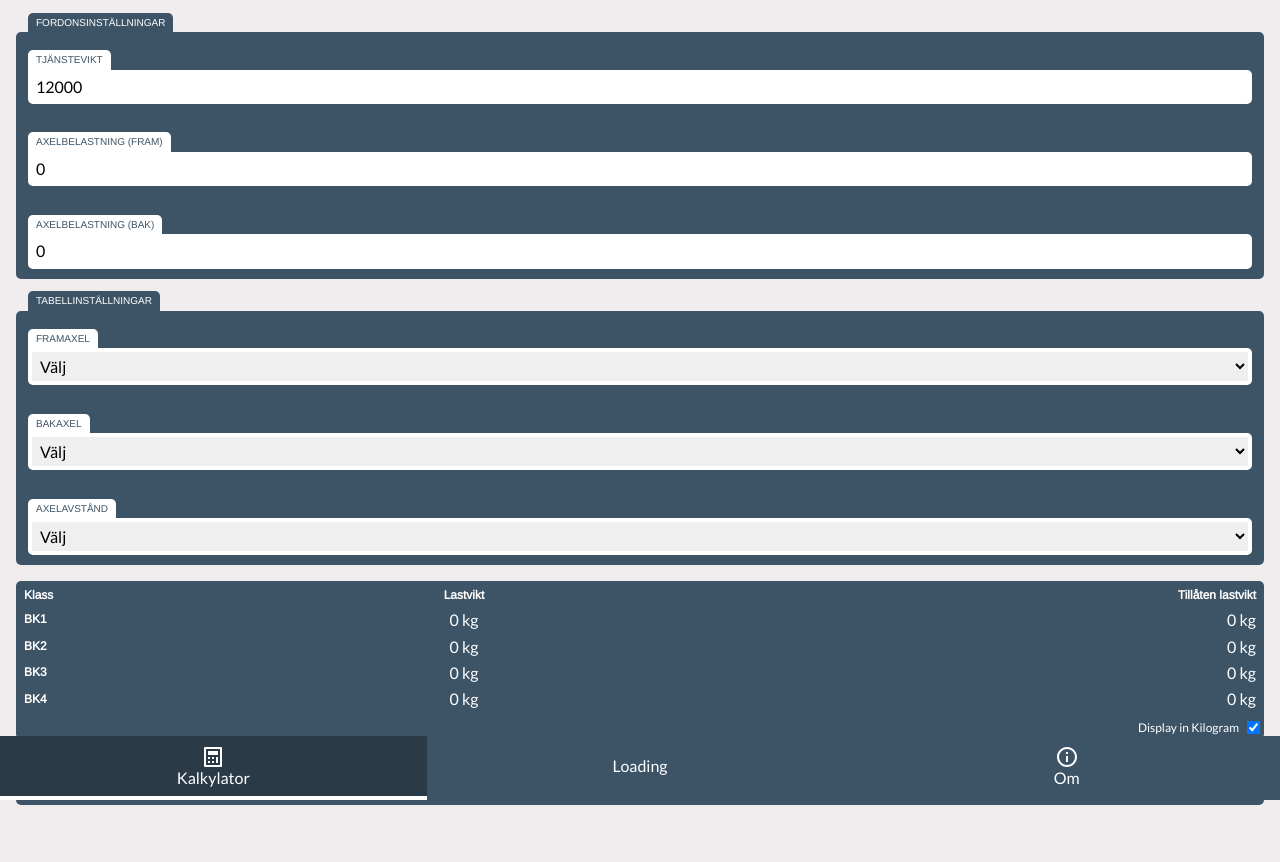
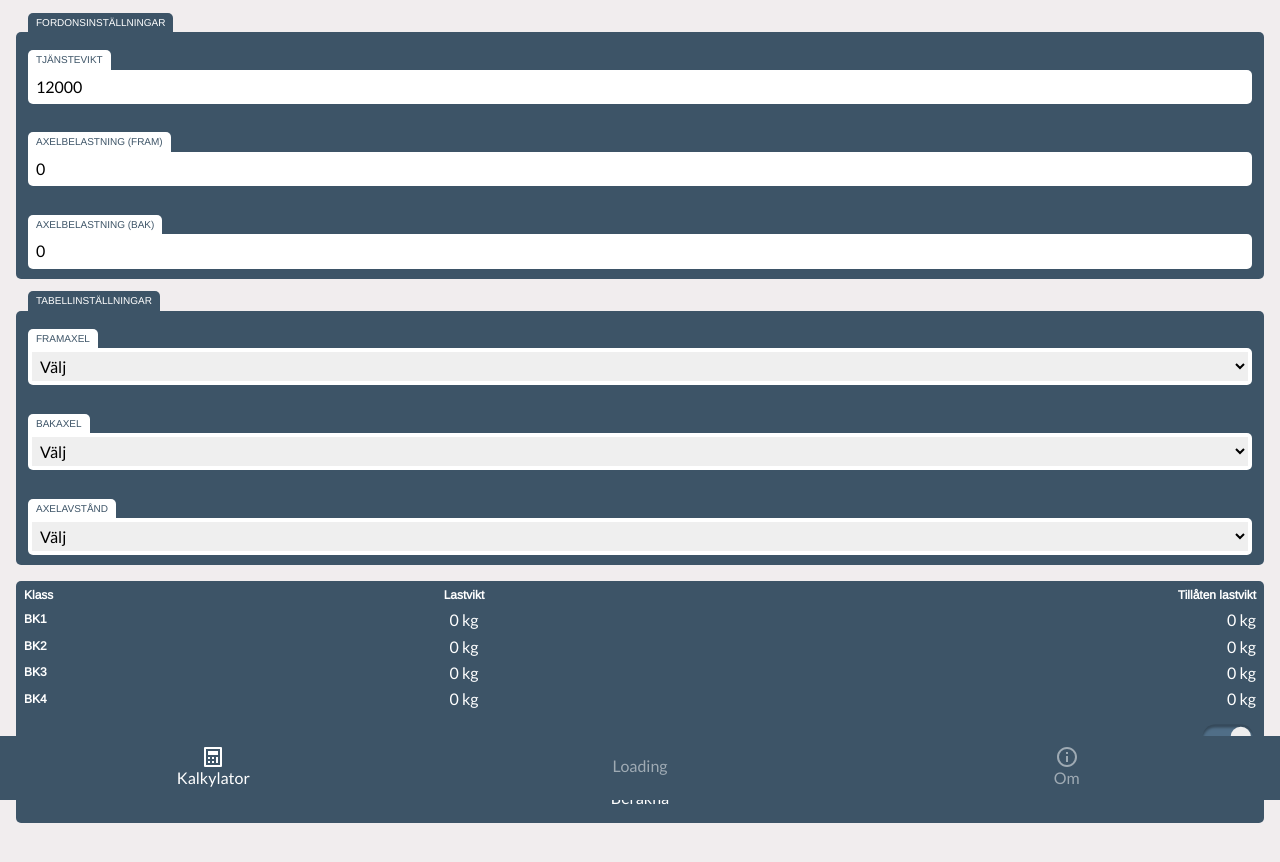
Before and after one commit to Dojan5/Truckle, a React (Create React App) app: page / in a window 1280 px wide. Shown: the top 862 px of the page. Built offline with nearby package versions, Linux system fonts and the light colour scheme.

Commit message:
Update toggle style

```diff
--- a/src/App.js
+++ b/src/App.js
@@ -2,7 +2,7 @@ import "./App.scss";
 import gwTable from "./data/grossWeightTable.json";
 import rlTable from "./data/roadLoadTable.json";
 import React, { useState } from "react";
-import { ToggleSwitch } from "./components";
+import { ToggleSwitch } from "./components/toggleSwitch.tsx";
 import { calculate as calculateTS, calculateAllowedLoad, convertToTonnes } from "./functions/calculations.ts";
 import { useTranslation } from "react-i18next";
 
@@ -35,19 +35,19 @@ function App() {
 
 	const handleFrontAxleChange = (evt) => {
 		let inputValue = evt.target.value;
-    let value = (typeof(inputValue) !== "string") ? inputValue.toString() : inputValue;
+		let value = (typeof (inputValue) !== "string") ? inputValue.toString() : inputValue;
 		setFrontAxle(value);
 	};
 
 	const handleBackAxleChange = (evt) => {
 		let inputValue = evt.target.value;
-    let value = (typeof(inputValue) !== "string") ? inputValue.toString() : inputValue;
+		let value = (typeof (inputValue) !== "string") ? inputValue.toString() : inputValue;
 		setBackAxle(value);
 	};
 
 	const handleGrossWeightChange = (evt) => {
 		let inputValue = evt.target.value;
-    let value = (typeof(inputValue) !== "string") ? inputValue.toString() : inputValue;
+		let value = (typeof (inputValue) !== "string") ? inputValue.toString() : inputValue;
 		setGrossWeight(value);
 	};
 
@@ -171,15 +171,11 @@ function App() {
 						</tbody>
 					</table>
 					<div className="unit-toggle">
-            <label onClick={() => setDisplayKilos(!displayKilos)}>
-              Display in Kilogram
-            </label>
-            <input
-              type="checkbox"
+						<ToggleSwitch
+							name="kiloToggler"
+							onChange={() => setDisplayKilos(!displayKilos)}
 							checked={displayKilos}
-              onChange={() => setDisplayKilos(!displayKilos)}
 						/>
-            {/* <ToggleSwitch clickHandler={() => setDisplayKilos(!displayKilos)} toggleState={displayKilos} /> */}
 					</div>
 				</div>
 				<button onClick={() => calculate()} className="btn">{t("interface.calculate")}</button>
--- a/src/App.scss
+++ b/src/App.scss
@@ -62,7 +62,7 @@ body {
 	}
 	@media (hover: hover) {
 		&:hover {
-			background: magenta;
+			background: lighten($primary, 10%);
 		}
 	}
 }
@@ -198,12 +198,12 @@ nav.app-menu {
     justify-content: center;
     align-items: center;
     color: white;
+		opacity: .5;
     & img.icon {
       color: white;
     }
     &.active {
-			background-color: darken($primary, 10%);
-      border-color: white;
+			opacity: 1;
     }
   }
 }
@@ -299,43 +299,42 @@ img.teeko-image { width: 100%; }
 }
 
 .toggle-switch {
-  $margin: 4px;
-  $width: 38 + $margin;
+	$width: 4rem;
 	$height: $width / 2;
-  $inner: $height - 8px;
+	$animation: all 175ms ease-in-out 0s;
+	background-color: none;
 	position: relative;
 	display: inline-block;
 	width: $width;
 	height: $height;
-  & input {
-    opacity: 0;
-    width: 0;
-    height: 0;
+	scale: .8;
+	&-input {
+		display: none;
 	}
-  & .toggle-switch-slider {
-    position: absolute;
-    cursor: pointer;
-    top: 0;
-    left: 0;
-    right: 0;
-    bottom: 0;
+	&-label {
+		display: block;
+		width: inherit;
+		height: inherit;
+		background-color: darken($primary, 10%);
+		border-radius: $width;
+		transition: $animation;
+		overflow: hidden;
+		box-shadow: inset 0 .25rem .2rem 0rem rgba(0,0,0,.35);
+	}
+	&-button {
+		display: block;
 		background-color: #eee;
+		width: $height;
+		height: $height;
 		border-radius: $height;
-    &::before {
-      position: absolute;
-      content: '';
-      width: $inner;
-      height: $inner;
-      top: $margin;
-      left: $margin;
-      background-color: $primary;
-      border-radius: $inner;
-      transition: all 150ms ease-out;
+		scale: .8;
+		margin-left: 0;
+		transition: $animation;
 	}
-  }
-  & input:checked + .toggle-switch-slider {
-    &::before {
-      transform: translateX(150%);
+	&-input:checked + &-label {
+		background-color: lighten($primary, 10%);
+		.toggle-switch-button {
+			margin-left: calc(100% - #{$height});
 		}
 	}
 }
--- a/src/components/toggleSwitch.jsx
+++ /dev/null
@@ -1,10 +0,0 @@
-import React from 'react';
-
-export const ToggleSwitch = ({toggleState, clickHandler}) => {
-    return (
-        <label onClick={() => clickHandler()} className="toggle-switch">
-            <input type="checkbox" checked={toggleState} />
-            <span className="toggle-switch-slider" />
-        </label>
-    )
-}
--- /dev/null
+++ b/src/components/toggleSwitch.tsx
@@ -0,0 +1,32 @@
+import React from 'react';
+
+interface IToggleSwitch {
+	name: string;
+	checked: boolean;
+	onChange: Function;
+	disabled?: boolean;
+}
+
+export const ToggleSwitch: React.FC<IToggleSwitch> = (props) => {
+	const { name, checked, onChange, disabled } = props;
+
+	return (
+		<div className="toggle-switch">
+			<input
+				id={name}
+				className="toggle-switch-input"
+				type="checkbox"
+				name={name}
+				checked={checked}
+				onChange={(evt) => onChange(evt)}
+				disabled={disabled}
+			/>
+			<label
+				className="toggle-switch-label"
+				htmlFor={name}
+			>
+				<span className="toggle-switch-button" />
+			</label>
+		</div>
+	)
+}
```
Also changed, not shown: 10 other files (tests, documents, lock files or other folders). Lines whose indentation alone changed are shown as unchanged.
